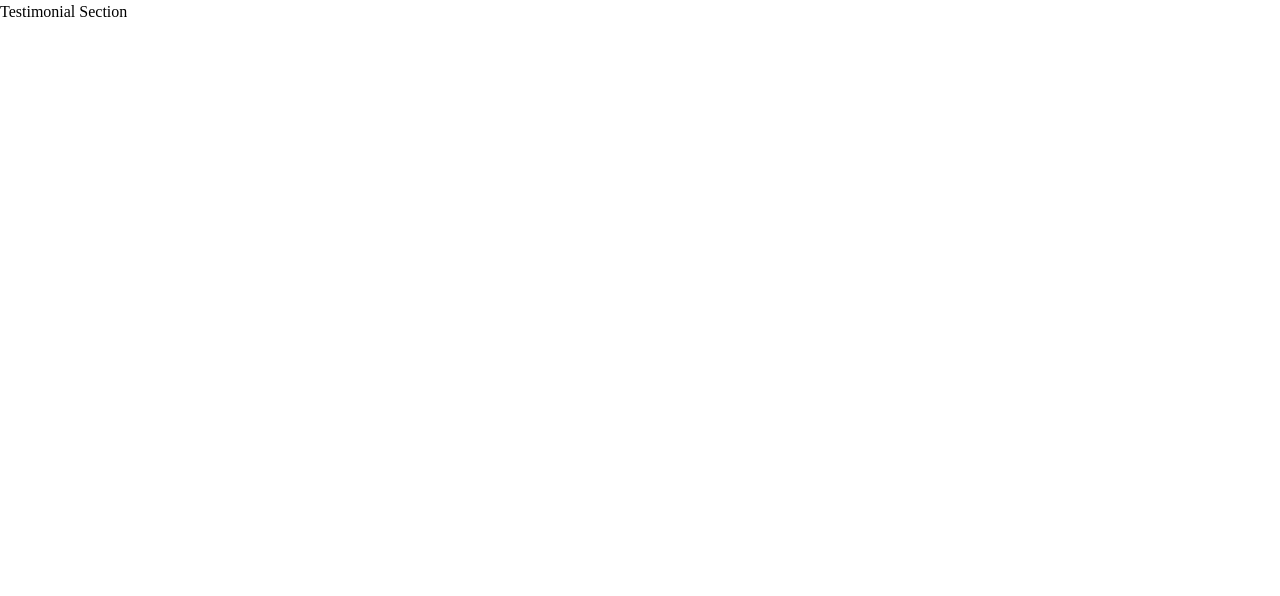
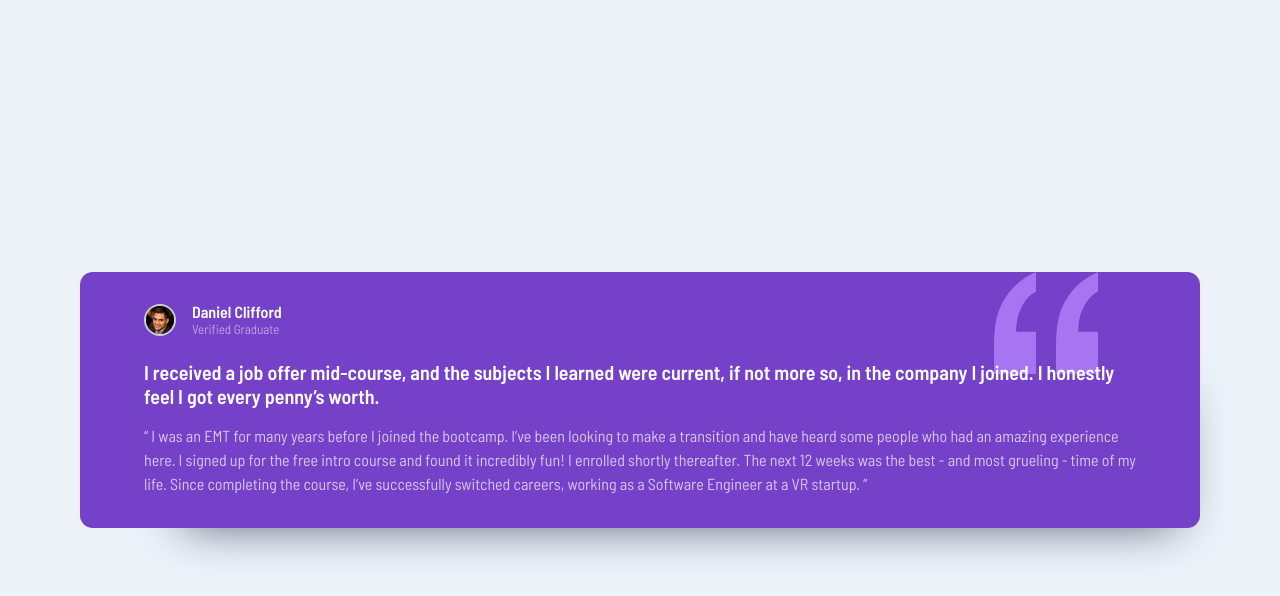
Before and after one commit to davyd-souza/testimonial-grid, a website: page src/index.html in a window 1280 px wide. Drawn offline with Linux system fonts and the light colour scheme; files that its build step writes are made by us from their sources; files whose address does not match are found by name.

Commit message:
feat: add first testimonial

```diff
--- a/src/index.html
+++ b/src/index.html
@@ -7,10 +7,36 @@
 	<link rel="stylesheet" href="style.css">
 	<link rel="preconnect" href="https://fonts.googleapis.com">
 	<link rel="preconnect" href="https://fonts.gstatic.com" crossorigin>
-	<link href="https://fonts.googleapis.com/css2?family=Barlow:wght@600&family=Fraunces:opsz,wght@9..144,700;9..144,900&display=swap" rel="stylesheet">
+	<link href="https://fonts.googleapis.com/css2?family=Barlow+Semi+Condensed:wght@400;600&display=swap" rel="stylesheet">
 	<title>Testimonial Section</title>
 </head>
 <body>
-	<h1>Testimonial Section</h1>
+	<main class="grid">
+
+		<article class="testimonial | flow bg-violet-400 fc-neutral-100 quote">
+			<div class="flex">
+				<div>
+					<img
+						class="testimonial__img | border"
+						src="./images/image-daniel.jpg"
+						alt="daniel clifford"
+						style="--border-clr: var(--clr-neutral-400)"
+					>
+				</div>
+				<div>
+					<h2 class="testimonial__name">Daniel Clifford</h2>
+					<p class="testimonial__verify">Verified Graduate</p>
+				</div>
+			</div>
+
+			<p class="testimonial__title">
+				I received a job offer mid-course, and the subjects I learned were current, if not more so, in the company I joined. I honestly feel I got every penny’s worth.
+			</p>
+			<p class="testimonial__review">
+				“ I was an EMT for many years before I joined the bootcamp. I’ve been looking to make a transition and have heard some people who had an amazing experience here. I signed up for the free intro course and found it incredibly fun! I enrolled shortly thereafter. The next 12 weeks was the best - and most grueling - time of my life. Since completing the course, I’ve successfully switched careers, working as a Software Engineer at a VR startup. ”
+			</p>
+		</article>
+
+	</main>
 </body>
 </html>
--- a/src/public/style.css
+++ /dev/null
@@ -1,77 +0,0 @@
-:root {
-	/* Colors */
-	--clr-violet-400: hsl(263, 55%, 52%);
-
-	--clr-grayblue-200: hsl(210, 46%, 95%);
-	--clr-grayblue-600: hsl(217, 19%, 35%);
-	--clr-grayblue-800: hsl(219, 29%, 14%);
-
-	--clr-neutral-100: hsl(0, 0%, 100%);
-	--clr-neutral-400: hsl(0, 0%, 81%);
-	--clr-neutral-800: hsl(0, 0%, 0%);
-
-	/* Typography */
-	--ff-primary: 'Barlow Semi Condensed', sans-serif;
-
-	--fw-regular: 400;
-	--fw-bold: 600;
-
-	--fs-400: .8125rem;	/* 13px */
-	--fs-500: 1rem;			/* 16px */
-	--fs-600: 1.125rem;	/* 18px */
-}
-
-
-/* CSS RESET */
-/* Box sizing rules */
-*,
-*::before,
-*::after { box-sizing: border-box; }
-
-/* Remove default margin */
-* {
-	margin: 0;
-	padding: 0;
-	font: inherit;
-}
-
-/* Remove list styles on ul, ol elements with a list role, which suggests default styling will be removed */
-ul[role='list'],
-ol[role='list'] { list-style: none; }
-
-/* Set core root defaults */
-html:focus-within { scroll-behavior: smooth; }
-
-html,
-body { height: 100%; }
-
-/* Set core body defaults */
-body {
-  text-rendering: optimizeSpeed;
-  line-height: 1.5;
-}
-
-/* A elements that don't have a class get default styles */
-a:not([class]) { text-decoration-skip-ink: auto; }
-
-/* Make images easier to work with */
-img,
-picture,
-svg {
-  max-width: 100%;
-  display: block;
-}
-
-/* Remove all animations, transitions and smooth scroll for people that prefer not to see them */
-@media (prefers-reduced-motion: reduce) {
-  html:focus-within { scroll-behavior: auto; }
-
-  *,
-  *::before,
-  *::after {
-    animation-duration: 0.01ms !important;
-    animation-iteration-count: 1 !important;
-    transition-duration: 0.01ms !important;
-    scroll-behavior: auto !important;
-  }
-}
--- /dev/null
+++ b/src/style.css
@@ -0,0 +1,184 @@
+:root {
+	/* Colors */
+	--clr-violet-200: hsl(264, 82%, 70%);
+	--clr-violet-400: hsl(263, 55%, 52%);
+
+	--clr-grayblue-200: hsl(210, 46%, 95%);
+	--clr-grayblue-600: hsl(217, 19%, 35%);
+	--clr-grayblue-800: hsl(219, 29%, 14%);
+
+	--clr-neutral-100: hsl(0, 0%, 100%);
+	--clr-neutral-400: hsl(0, 0%, 81%);
+	--clr-neutral-800: hsl(0, 0%, 0%);
+
+	/* Typography */
+	--ff-primary: 'Barlow Semi Condensed', sans-serif;
+
+	--fw-regular: 400;
+	--fw-bold: 600;
+
+	--fs-400: .8125rem;	/* 13px */
+	--fs-500: 1rem;			/* 16px */
+	--fs-600: 1.25rem;	/* 18px */
+}
+
+
+/* CSS RESET */
+/* Box sizing rules */
+*,
+*::before,
+*::after { box-sizing: border-box; }
+
+/* Remove default margin */
+* {
+	margin: 0;
+	padding: 0;
+	font: inherit;
+}
+
+/* Remove list styles on ul, ol elements with a list role, which suggests default styling will be removed */
+ul[role='list'],
+ol[role='list'] { list-style: none; }
+
+/* Set core root defaults */
+html:focus-within { scroll-behavior: smooth; }
+
+html,
+body { height: 100%; }
+
+/* Set core body defaults */
+body {
+  text-rendering: optimizeSpeed;
+  line-height: 1.5;
+}
+
+/* A elements that don't have a class get default styles */
+a:not([class]) { text-decoration-skip-ink: auto; }
+
+/* Make images easier to work with */
+img,
+picture,
+svg {
+  max-width: 100%;
+  display: block;
+}
+
+/* Remove all animations, transitions and smooth scroll for people that prefer not to see them */
+@media (prefers-reduced-motion: reduce) {
+  html:focus-within { scroll-behavior: auto; }
+
+  *,
+  *::before,
+  *::after {
+    animation-duration: 0.01ms !important;
+    animation-iteration-count: 1 !important;
+    transition-duration: 0.01ms !important;
+    scroll-behavior: auto !important;
+  }
+}
+
+
+
+/* GENERAL STYLING */
+body {
+	display: grid;
+	place-items: center;
+
+	min-height: 100vh;
+
+	background-color: var(--clr-grayblue-200);
+
+	font-family: var(--ff-primary);
+	font-weight: var(--fw-regular);
+}
+
+main {
+	--max-width: 70rem;
+	--container-padding: 2rem;
+
+	max-width: min(
+		var(--max-width),
+		100% - (var(--container-padding) * 2)
+	);
+	margin-inline: auto;
+
+	padding-block: 2rem;
+}
+
+
+/* Testimonial */
+.testimonial {
+	padding: 2em 4em;
+
+	border-radius: .8rem;
+
+	box-shadow: 2.5rem 3.75rem 3rem -4rem var(--clr-grayblue-600);
+}
+
+.testimonial.quote {
+	background-image: url("./images/bg-pattern-quotation.svg");
+	background-repeat: no-repeat;
+	background-position: top right 10%;
+}
+
+.testimonial__img {
+	width: 2rem;
+	aspect-ratio: 1;
+}
+
+.testimonial__name {
+	font-weight: var(--fw-bold);
+	font-size: var(--fs-500);
+	line-height: 1;
+}
+
+.testimonial__verify {
+	font-size: var(--fs-400);
+	opacity: 0.5;
+}
+
+.testimonial__title {
+	font-weight: var(--fw-bold);
+	font-size: var(--fs-600);
+	line-height: 1.2;
+}
+
+.testimonial__review { opacity: 0.7; }
+
+
+
+/* UTILITY CLASSES */
+/* Layout */
+.flex {
+	display: flex;
+	gap: var(--gap, 1rem)
+}
+
+.flow > *:where(:not(:first-child)) { margin-top: var(--flow-spacer, 1em); }
+
+.grid {
+	display: grid;
+	gap: 1rem;
+}
+
+/* Background */
+.bg-violet-400 { background-color: var(--clr-violet-400); }
+
+.bg-grayblue-600 { background-color: var(--clr-grayblue-600); }
+.bg-grayblue-800 { background-color: var(--clr-grayblue-800); }
+
+
+/* Typography */
+.fc-neutral-100 { color: var(--clr-neutral-100); }
+
+.fc-grayblue-600 { color: var(--clr-grayblue-600); }
+
+
+/* Border */
+.border {
+	--border-clr: var(--clr-neutral-100);
+	border-radius: 50%;
+	border-style: solid;
+	border-width: 2px;
+	border-color: var(--border-clr);
+}
```
Also changed, not shown: src/main.js (added), src/public/images/bg-pattern-quotation.svg (added), src/public/images/image-daniel.jpg (added), src/public/main.js (deleted).
